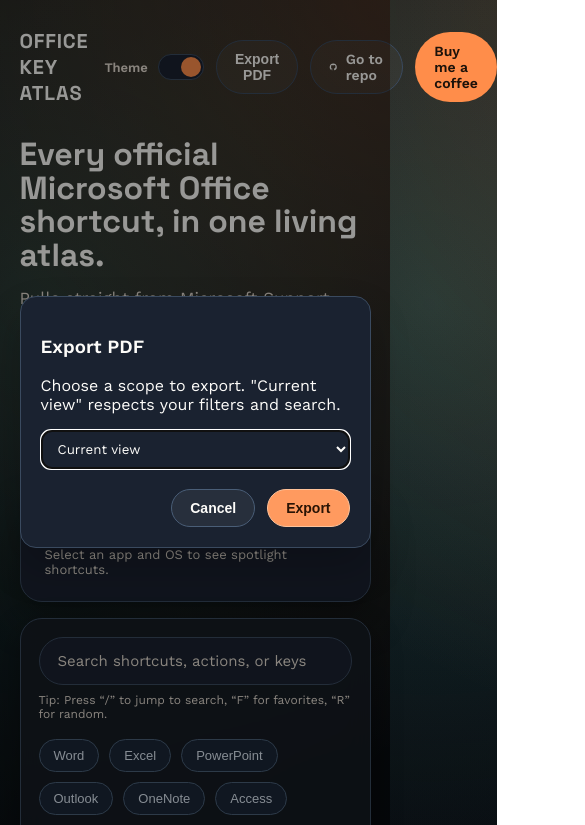
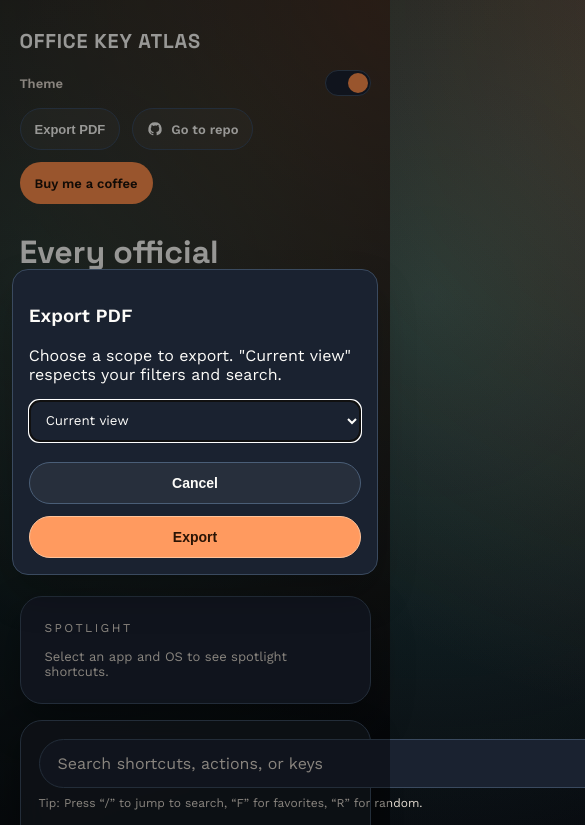
Before and after one commit to sukantsondhi/Shortcut-Studio, a website: page index.html in a window 390 px wide. Both pictures are taken after a click on the button "Export PDF". Shown: the top 825 px of the page, 585 px wide, since content can reach past the window. Drawn offline with nearby package versions, Linux system fonts and the light colour scheme.

Commit message:
Enhance styles and add favicon for improved UI and branding

```diff
--- a/assets/styles.css
+++ b/assets/styles.css
@@ -50,6 +50,15 @@
     radial-gradient(circle at 10% 20%, var(--glow-2), transparent 45%),
     linear-gradient(140deg, var(--bg), var(--bg-deep));
   min-height: 100vh;
+  -webkit-font-smoothing: antialiased;
+}
+
+button,
+a,
+label,
+input,
+select {
+  touch-action: manipulation;
 }
 
 .grain {
@@ -87,6 +96,8 @@
   display: flex;
   align-items: center;
   gap: 12px;
+  flex-wrap: wrap;
+  justify-content: flex-end;
 }
 
 .theme-toggle {
@@ -156,6 +167,7 @@
   text-decoration: none;
   border: 1px solid transparent;
   cursor: pointer;
+  min-height: 42px;
 }
 
 .coffee-button {
@@ -688,6 +700,7 @@
   background: var(--card);
   color: var(--ink);
   font-family: 'Work Sans', sans-serif;
+  min-height: 42px;
 }
 
 .compact .shortcut-row {
@@ -701,6 +714,16 @@
 }
 
 @media (max-width: 980px) {
+  .top-nav {
+    flex-direction: column;
+    align-items: flex-start;
+  }
+
+  .nav-actions {
+    width: 100%;
+    justify-content: flex-start;
+  }
+
   .hero-content {
     grid-template-columns: 1fr;
   }
@@ -711,6 +734,77 @@
 
   .shortcut-actions {
     justify-content: flex-start;
+  }
+
+  .dialog-actions {
+    justify-content: stretch;
+  }
+
+  .dialog-actions .button-ghost,
+  .dialog-actions .button-primary {
+    flex: 1;
+  }
+}
+
+@media (max-width: 768px) {
+  .theme-toggle {
+    width: 100%;
+    justify-content: space-between;
+  }
+
+  .search-box input {
+    font-size: 16px;
+  }
+
+  .filter-group {
+    flex-wrap: nowrap;
+    overflow-x: auto;
+    padding-bottom: 6px;
+    scrollbar-width: thin;
+    scroll-snap-type: x proximity;
+  }
+
+  .filter-chip {
+    white-space: nowrap;
+    scroll-snap-align: start;
+    flex: 0 0 auto;
+    min-height: 40px;
+  }
+
+  .toggle-row {
+    display: grid;
+    grid-template-columns: 1fr 1fr;
+    gap: 10px;
+    align-items: stretch;
+  }
+
+  .toggle-row label,
+  .toggle-row .button-ghost {
+    min-height: 40px;
+    border-radius: 12px;
+  }
+
+  #toast {
+    right: 12px;
+    left: 12px;
+    bottom: 14px;
+    text-align: center;
+  }
+
+  dialog {
+    max-width: 94vw;
+    width: 94vw;
+    margin: auto;
+    padding: 16px;
+  }
+
+  .dialog-actions {
+    flex-direction: column;
+  }
+
+  .dialog-actions .button-ghost,
+  .dialog-actions .button-primary {
+    width: 100%;
   }
 }
 
@@ -726,4 +820,10 @@
   .controls {
     padding: 18px;
   }
+
+  .nav-actions .button-ghost,
+  .nav-actions .coffee-button {
+    font-size: 13px;
+    padding: 9px 14px;
+  }
 }
--- a/index.html
+++ b/index.html
@@ -3,7 +3,12 @@
   <head>
     <meta charset="UTF-8" />
     <meta name="viewport" content="width=device-width, initial-scale=1.0" />
+    <meta name="theme-color" content="#0b0f14" />
+    <meta name="apple-mobile-web-app-capable" content="yes" />
+    <meta name="apple-mobile-web-app-status-bar-style" content="black-translucent" />
     <title>Office Key Atlas</title>
+    <link rel="icon" type="image/svg+xml" href="assets/favicon.svg" />
+    <link rel="apple-touch-icon" href="assets/favicon.svg" />
     <link rel="stylesheet" href="assets/styles.css" />
   </head>
   <body class="dark">
```
Also changed, not shown: assets/favicon.svg (added).
